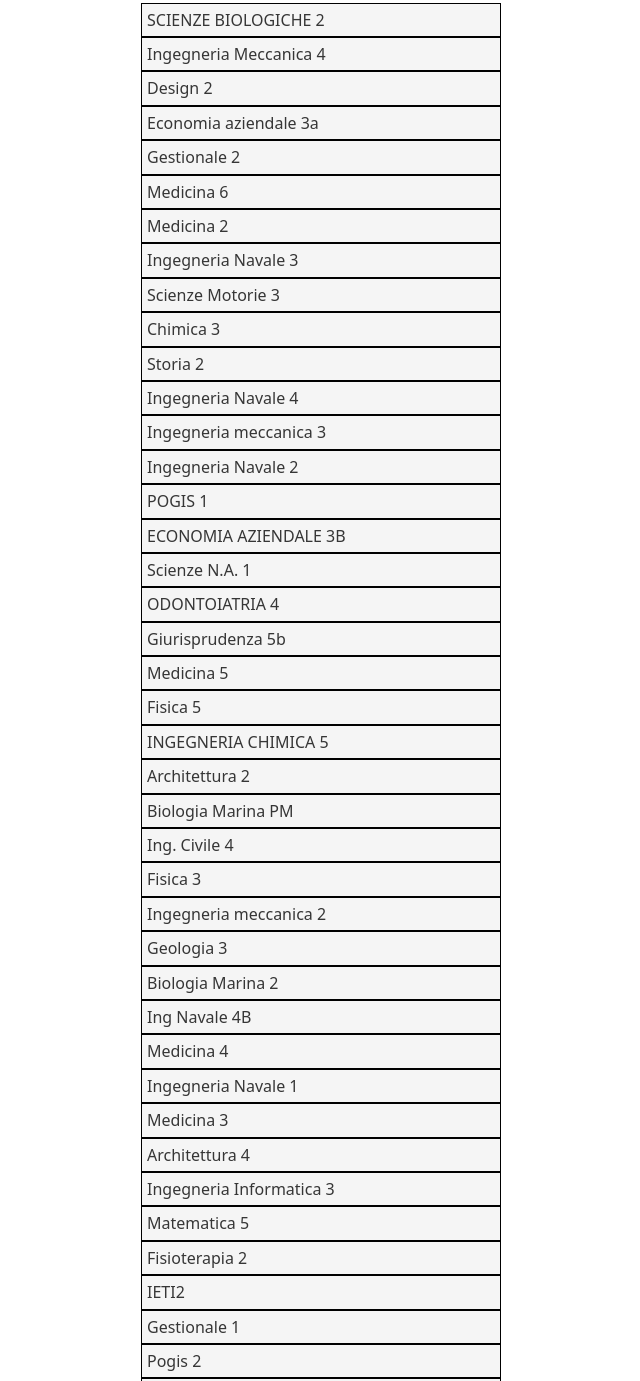
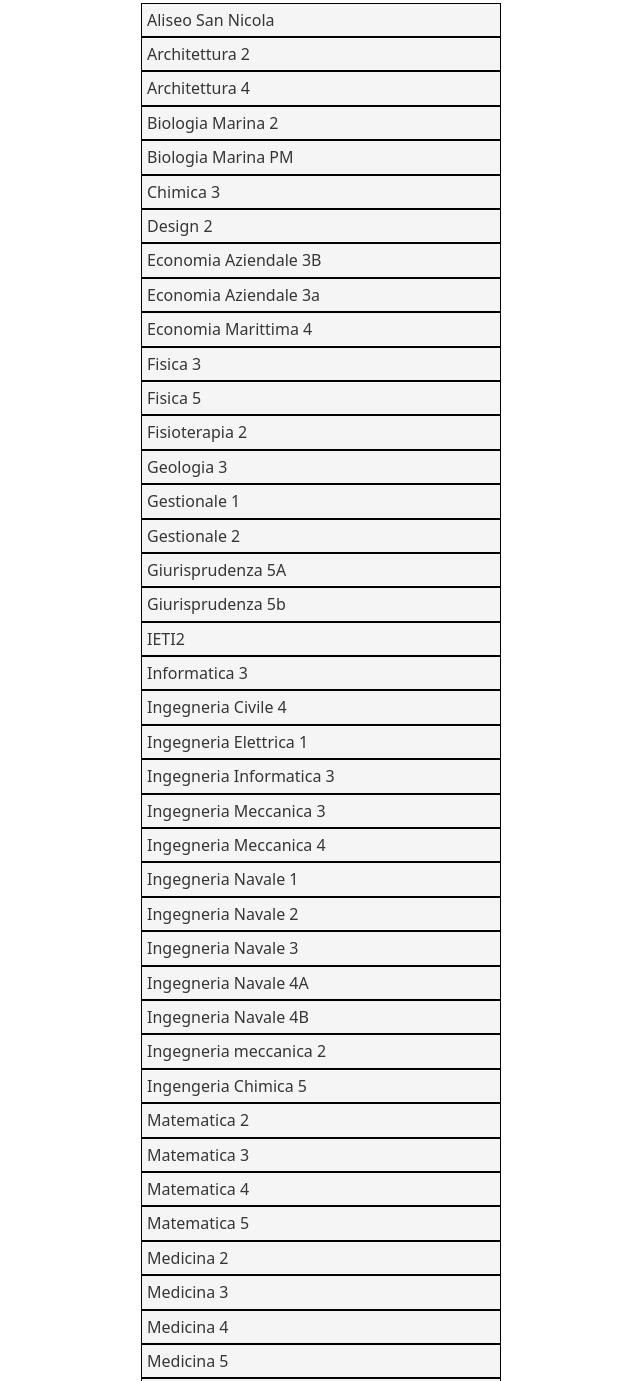
Before and after one commit to mattiapearl/mattiapearl.github.io, a plain HTML site: page matcher.html in a window 1280 px wide. Shown: the part 161-1542 px from the top of the page, without its empty margins (119-759 px from the left). Drawn offline with nearby package versions, Linux system fonts and the light colour scheme.

Commit message:
Case and alphabet update

```diff
--- a/matcher.html
+++ b/matcher.html
@@ -158,10 +158,10 @@ const rimetti = function (nome) {
 
 let squadre = [
 
-   ['SCIENZE BIOLOGICHE 2',[0,0,0,0,1,1,0,0,0,0,0,1,1,1,1,1,0,0,0,0,0,0,1,1,1,1,0,0,0,0,0,0,0,0,0,0,0,0]],
+   ['Scienze Biologiche 2',[0,0,0,0,1,1,0,0,0,0,0,1,1,1,1,1,0,0,0,0,0,0,1,1,1,1,0,0,0,0,0,0,0,0,0,0,0,0]],
    ['Ingegneria Meccanica 4',[0,0,0,0,0,1,0,1,0,0,0,0,0,0,0,0,0,0,0,0,0,0,0,0,0,0,0,0,0,0,1,1,0,0,0,0,0,1]],
    ['Design 2',[0,0,1,1,1,1,0,0,0,1,1,0,0,0,0,1,0,0,0,1,1,1,0,0,0,0,0,0,0,0,0,0,0,0,0,0,0,0]],
-   ['Economia aziendale 3a',[0,0,0,0,0,0,0,0,0,0,0,0,0,0,0,0,0,0,0,0,0,0,1,0,0,0,0,0,0,0,0,0,1,1,1,1,1,1]],
+   ['Economia Aziendale 3a',[0,0,0,0,0,0,0,0,0,0,0,0,0,0,0,0,0,0,0,0,0,0,1,0,0,0,0,0,0,0,0,0,1,1,1,1,1,1]],
    ['Gestionale 2',[1,1,1,0,0,0,0,0,0,0,0,0,1,0,0,0,0,0,0,0,0,1,0,1,1,0,0,0,0,0,0,0,1,1,0,0,0,0]],
    ['Medicina 6',[0,0,0,0,1,1,0,0,0,0,1,1,0,0,0,0,0,0,0,0,1,1,0,0,0,0,1,1,0,0,0,0,0,0,0,0,0,0]],
    ['Medicina 2',[0,0,0,0,0,1,0,0,0,0,0,0,0,0,1,1,0,0,0,0,0,1,0,0,0,0,0,0,0,0,1,1,0,0,0,0,0,1]],
@@ -169,29 +169,29 @@ let squadre = [
    ['Scienze Motorie 3',[0,0,0,1,1,1,0,0,0,0,0,0,0,0,0,0,0,0,0,0,1,1,0,0,0,0,0,0,0,0,0,0,0,0,0,0,0,0]],
    ['Chimica 3',[0,0,0,0,0,0,0,0,0,0,0,0,0,0,0,0,1,1,1,1,1,1,0,0,0,0,0,1,1,1,1,0,1,1,0,0,1,1]],
    ['Storia 2',[0,0,0,1,1,0,0,0,0,0,0,0,0,0,0,0,0,0,0,0,0,0,0,0,0,0,0,0,0,0,0,0,1,1,1,1,1,0]],
-   ['Ingegneria Navale 4',[0,0,0,0,0,1,1,1,1,1,0,0,0,0,0,0,0,0,0,0,0,1,1,1,1,1,0,0,0,0,0,0,1,1,1,1,0,0]],
-   ['Ingegneria meccanica 3',[0,0,0,0,0,0,0,0,0,0,0,0,0,0,0,0,0,0,0,0,0,0,1,1,1,1,0,0,0,0,0,0,1,1,1,1,0,0]],
+   ['Ingegneria Navale 4A',[0,0,0,0,0,1,1,1,1,1,0,0,0,0,0,0,0,0,0,0,0,1,1,1,1,1,0,0,0,0,0,0,1,1,1,1,0,0]],
+   ['Ingegneria Meccanica 3',[0,0,0,0,0,0,0,0,0,0,0,0,0,0,0,0,0,0,0,0,0,0,1,1,1,1,0,0,0,0,0,0,1,1,1,1,0,0]],
    ['Ingegneria Navale 2',[0,0,0,0,1,1,1,1,1,1,0,0,0,0,0,0,0,0,0,0,1,1,0,0,0,0,0,0,0,0,1,1,1,1,1,1,1,1]],
    ['POGIS 1',[0,0,1,1,1,1,0,1,0,0,0,0,0,0,0,0,0,0,0,0,0,0,0,0,0,0,0,0,0,0,0,0,0,0,0,0,0,0]],
-   ['ECONOMIA AZIENDALE 3B ',[0,0,0,0,0,0,0,0,0,0,0,0,1,1,0,0,0,0,0,0,0,0,0,0,0,0,0,1,1,0,0,0,0,0,0,0,1,1]],
+   ['Economia Aziendale 3B',[0,0,0,0,0,0,0,0,0,0,0,0,1,1,0,0,0,0,0,0,0,0,0,0,0,0,0,1,1,0,0,0,0,0,0,0,1,1]],
    ['Scienze N.A. 1',[0,0,0,1,0,0,0,0,0,0,0,0,0,1,0,0,0,0,0,1,0,0,0,0,0,0,0,0,0,1,0,0,0,1,0,0,0,0]],
-   ['ODONTOIATRIA 4',[0,0,0,0,0,0,0,0,0,0,1,1,1,1,1,1,0,0,0,0,0,0,0,0,0,0,0,0,0,0,0,0,0,0,0,0,0,0]],
-   ['Giurisprudenza 5b ',[0,0,0,0,0,0,0,0,0,0,0,0,0,0,0,0,0,0,0,0,0,0,0,0,0,0,0,0,0,0,0,0,0,1,1,1,1,1]],
+   ['Odontoiatria 4',[0,0,0,0,0,0,0,0,0,0,1,1,1,1,1,1,0,0,0,0,0,0,0,0,0,0,0,0,0,0,0,0,0,0,0,0,0,0]],
+   ['Giurisprudenza 5b',[0,0,0,0,0,0,0,0,0,0,0,0,0,0,0,0,0,0,0,0,0,0,0,0,0,0,0,0,0,0,0,0,0,1,1,1,1,1]],
    ['Medicina 5',[0,0,0,0,1,0,0,0,0,0,0,0,0,0,1,1,0,0,0,0,0,0,0,0,0,0,0,0,0,0,1,1,0,0,0,0,0,0]],
    ['Fisica 5',[0,0,0,0,0,1,0,0,0,0,0,0,0,0,1,1,0,0,0,0,0,1,0,0,0,0,0,0,0,1,1,1,0,0,0,0,0,1]],
-   ['INGEGNERIA CHIMICA 5',[0,0,0,0,0,0,0,0,0,0,0,0,0,1,1,1,0,0,0,0,0,0,0,0,0,0,0,0,0,0,1,1,0,0,0,0,0,1]],
+   ['Ingengeria Chimica 5',[0,0,0,0,0,0,0,0,0,0,0,0,0,1,1,1,0,0,0,0,0,0,0,0,0,0,0,0,0,0,1,1,0,0,0,0,0,1]],
    ['Architettura 2',[0,0,0,0,0,0,0,0,0,0,0,0,0,0,0,0,0,0,0,0,0,1,0,1,1,1,0,0,0,0,0,0,0,0,0,0,1,1]],
    ['Biologia Marina PM',[0,0,0,0,0,0,0,0,0,0,0,0,0,0,1,1,0,0,0,0,1,0,0,0,0,0,0,0,0,0,1,1,0,0,0,0,0,0]],
-   ['Ing. Civile 4',[0,0,0,0,0,0,0,0,0,0,0,0,0,0,0,0,0,0,0,0,0,0,0,0,0,0,0,0,0,0,0,0,1,1,1,1,1,1]],
+   ['Ingegneria Civile 4',[0,0,0,0,0,0,0,0,0,0,0,0,0,0,0,0,0,0,0,0,0,0,0,0,0,0,0,0,0,0,0,0,1,1,1,1,1,1]],
    ['Fisica 3',[0,0,0,0,0,0,0,0,0,0,0,1,1,1,0,0,0,0,0,0,0,1,0,0,0,0,0,0,0,0,0,0,0,0,0,0,0,1]],
    ['Ingegneria meccanica 2',[0,1,1,0,0,0,0,0,0,0,0,0,1,1,1,0,0,0,0,0,0,0,0,1,1,0,0,0,0,0,0,0,0,1,1,1,0,0]],
    ['Geologia 3',[0,0,0,0,0,0,0,0,0,0,0,0,1,1,1,1,0,0,1,1,0,0,0,0,0,0,0,1,1,1,1,1,0,0,0,0,0,0]],
    ['Biologia Marina 2',[1,1,1,1,1,1,0,0,0,0,0,0,0,1,1,1,0,0,0,0,0,0,0,0,0,0,0,0,0,0,0,0,0,0,0,0,0,0]],
-   ['Ing Navale 4B',[0,1,1,1,1,1,0,0,1,1,1,1,1,1,1,1,0,0,0,0,0,0,0,0,0,0,0,0,0,0,0,0,0,1,1,1,1,1]],
+   ['Ingegneria Navale 4B',[0,1,1,1,1,1,0,0,1,1,1,1,1,1,1,1,0,0,0,0,0,0,0,0,0,0,0,0,0,0,0,0,0,1,1,1,1,1]],
    ['Medicina 4',[0,0,0,1,1,1,0,0,0,1,1,1,0,0,0,0,0,0,0,1,1,1,0,0,0,1,1,1,0,0,0,0,0,0,0,1,1,1]],
    ['Ingegneria Navale 1',[0,0,1,0,0,0,0,0,0,0,0,1,0,0,0,0,0,0,1,0,0,0,0,0,1,0,0,0,0,0,0,0,0,0,0,0,0,1]],
    ['Medicina 3',[0,0,0,0,0,0,0,0,0,0,0,0,1,1,1,0,0,0,0,0,0,1,0,0,0,0,0,0,1,1,1,0,0,0,0,0,0,0]],
-   ['Architettura 4 ',[1,1,1,1,1,1,0,0,0,0,0,0,0,0,0,1,1,1,1,1,0,0,1,1,0,0,0,0,0,0,0,0,0,0,0,0,0,1]],
+   ['Architettura 4',[1,1,1,1,1,1,0,0,0,0,0,0,0,0,0,1,1,1,1,1,0,0,1,1,0,0,0,0,0,0,0,0,0,0,0,0,0,1]],
    ['Ingegneria Informatica 3',[0,0,0,0,0,0,0,0,0,0,1,1,1,1,0,0,0,0,0,0,0,0,0,0,0,0,0,0,1,1,0,0,0,0,0,0,1,1]],
    ['Matematica 5',[0,0,0,0,1,0,0,0,0,0,1,0,0,0,0,0,0,0,0,0,1,0,0,0,0,0,1,0,0,0,0,0,0,0,0,0,1,0]],
    ['Fisioterapia 2',[0,0,0,1,1,0,0,0,0,1,1,0,0,0,0,0,0,0,0,1,1,0,0,0,0,1,1,0,0,0,0,1,0,0,0,1,1,0]],
@@ -199,38 +199,25 @@ let squadre = [
    ['Gestionale 1',[0,0,0,0,1,1,0,0,0,0,1,1,0,0,0,0,0,0,0,1,0,0,0,0,0,0,1,1,1,0,0,0,0,0,0,0,1,1]],
    ['Pogis 2',[0,0,0,0,0,1,0,0,0,0,0,0,0,0,0,0,0,0,1,1,0,0,0,0,0,0,0,0,0,0,0,0,0,0,1,1,0,0]],
    ['Ingegneria Elettrica 1',[0,0,0,0,0,1,0,0,0,0,0,0,0,1,1,1,0,0,0,0,0,0,0,0,0,0,0,0,0,0,0,0,0,0,0,0,0,1]],
-   ['PSICOLOGIA 2 ',[0,0,1,1,0,0,0,0,1,1,0,0,0,0,0,0,0,0,1,1,1,1,0,0,1,1,0,0,0,0,0,0,0,0,1,1,0,0]],
-   ['GIURISPRUDENZA 5A',[0,0,0,0,0,0,0,0,0,0,0,0,0,0,1,1,0,0,0,0,0,0,0,0,0,0,0,0,0,1,1,1,0,0,0,0,0,0]],
+   ['Psicologia 2',[0,0,1,1,0,0,0,0,1,1,0,0,0,0,0,0,0,0,1,1,1,1,0,0,1,1,0,0,0,0,0,0,0,0,1,1,0,0]],
+   ['Giurisprudenza 5A',[0,0,0,0,0,0,0,0,0,0,0,0,0,0,1,1,0,0,0,0,0,0,0,0,0,0,0,0,0,1,1,1,0,0,0,0,0,0]],
    ['Matematica 3',[0,0,0,0,0,0,0,0,0,0,0,0,0,0,0,0,0,0,0,0,0,0,0,0,0,0,0,1,1,1,0,0,0,0,0,0,1,1]],
    ['Economia Marittima 4',[0,0,0,0,0,0,0,0,0,0,1,0,0,1,1,1,0,0,0,0,0,0,0,0,0,0,0,0,0,0,0,1,0,0,0,0,0,0]],
    ['Informatica 3',[0,0,0,0,0,0,1,1,0,0,0,0,0,1,1,1,1,1,1,1,0,0,1,1,0,0,0,0,0,0,0,0,0,0,0,0,0,0]],
    ['Matematica 4',[0,0,0,0,0,0,0,0,0,0,1,0,0,0,0,1,0,0,0,0,0,0,0,0,0,0,0,0,0,0,1,1,0,0,0,0,0,1]],
    ['Aliseo San Nicola',[0,0,0,0,0,0,0,0,0,0,0,0,0,0,1,1,0,0,0,0,0,1,0,0,0,0,0,0,0,0,1,1,0,0,0,0,0,0]],
-   ['Scienze dei Materiali 3',[0,0,0,0,1,1,0,0,0,0,0,0,0,1,0,0,0,0,0,0,0,0,0,0,0,0,0,1,1,1,0,0,0,0,0,0,1,1]],
+   ['Scienze Dei Materiali 3',[0,0,0,0,1,1,0,0,0,0,0,0,0,1,0,0,0,0,0,0,0,0,0,0,0,0,0,1,1,1,0,0,0,0,0,0,1,1]],
    ['Matematica 2',[0,0,0,0,0,1,0,0,0,0,0,0,0,1,1,0,0,0,0,0,0,1,0,0,0,0,0,0,0,1,1,1,0,0,0,0,0,1]]
 
 ]
 
-let groups = [
-
-
-    ["Medicina 4","Matematica 3","Ingegneria Meccanica 5","Informatica 3","Farmacia 1"],
-    ["Informatica 2", "POGIS 1A", "POGIS 1B", "Medicina 3", "Fisica 3"],
-    ["Ingegneria Navale 4", "Architettura 3", "Ingegneria Civile 3", "POGIS 1C", "Ingegneria Informatica 2B"],
-    ["Filosofia 3", "Scienze dei Materiali 4","Scienze dei Materiali 2", "Geologia 2", "Ingegneria Navale 1"],
-    ["Ingegneria Informatica 2A", "Design 2", "Ingegneria Elettrica 1", "Ingegneria Gestionale 5", "Matematica 5"],
-    ["Ingegneria Gestionale 3", "Medicina 2", "Ingegneria Civile 1", "Biologia Marina 1", "Ingegneria Biomedica 3"],
-    ["Medicina 5", "Scienze Ambientali e Naturali 3", "Economia Aziendale 2A", "Ingegneria Navale 3", "Economia Marittima 3"],
-    ["Aliseo Gastaldi", "Psicologia 1", "Design 1", "Economia Aziendale 1", "Matematica 1A"],
-    ["Matematica 1B", "Matematica 2", "Biologia 3", "IETI 3", "Economia Aziendale 3"],
-    ["Fisioterapia 1", "Biologia Marina 2", "Economia Aziendale 2B", "Fisica 4"]
-]
 const nl = new Map()
 
 let btnMapper = [];
 
 let logger = document.getElementById("logger");
 
+squadre.sort();
 
 squadre.forEach(squadra => {
     nl.set(squadra[0], squadra[1])
```
